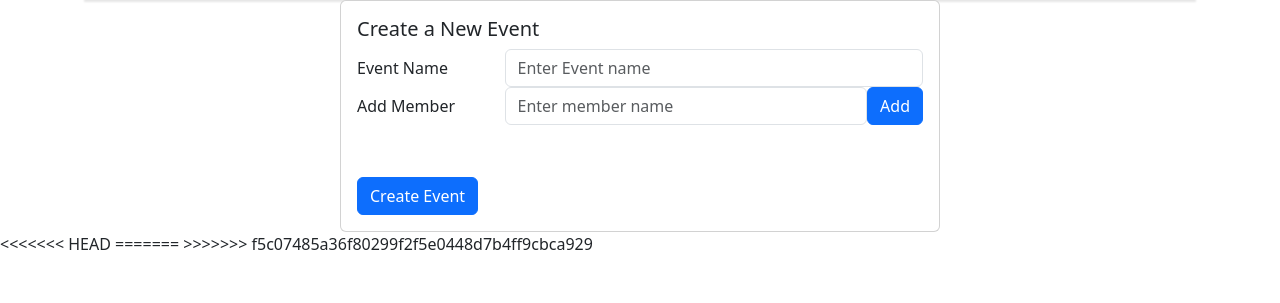
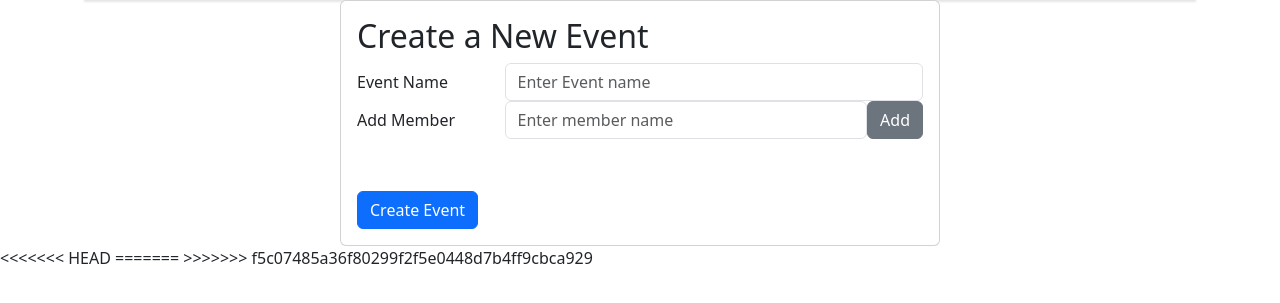
Before and after one commit to sbojorge/Bill_splitting_0124Hackathon, a Django app: template templates/new-event.html in a window 1280 px wide. Shown: the part 65-368 px from the top of the page. Run offline with Django 3.2, Linux system fonts and the light colour scheme; the template is opened without the code that fills it, so the values that code supplies are empty; some libraries are stand-ins or nearby versions.

Commit message:
feat: adapt title and button in new event page

```diff
--- a/templates/new-event.html
+++ b/templates/new-event.html
@@ -3,7 +3,7 @@
 
 {% block main %}
 <div class="card p-3 mx-auto" style="max-width: 600px;">
-    <h5 class="card-title">Create a New Event</h5>
+    <h2 class="card-title">Create a New Event</h2>
     <form>
         <div class="form-group row align-items-start">
             <label for="eventName" class="col-sm-12 col-md-3 col-form-label">Event Name</label>
@@ -15,7 +15,7 @@
             <label for="addMember" class="col-sm-12 col-md-3 col-form-label">Add Member</label>
             <div class="col-sm-12 col-md-9 d-flex align-items-center">
                 <input type="text" class="form-control" id="addMember" placeholder="Enter member name">
-                <button type="button" class="btn btn-primary ml-2">Add</button>
+                <button type="button" class="btn btn-secondary ml-2">Add</button>
             </div>
         </div>
         <div>
```
